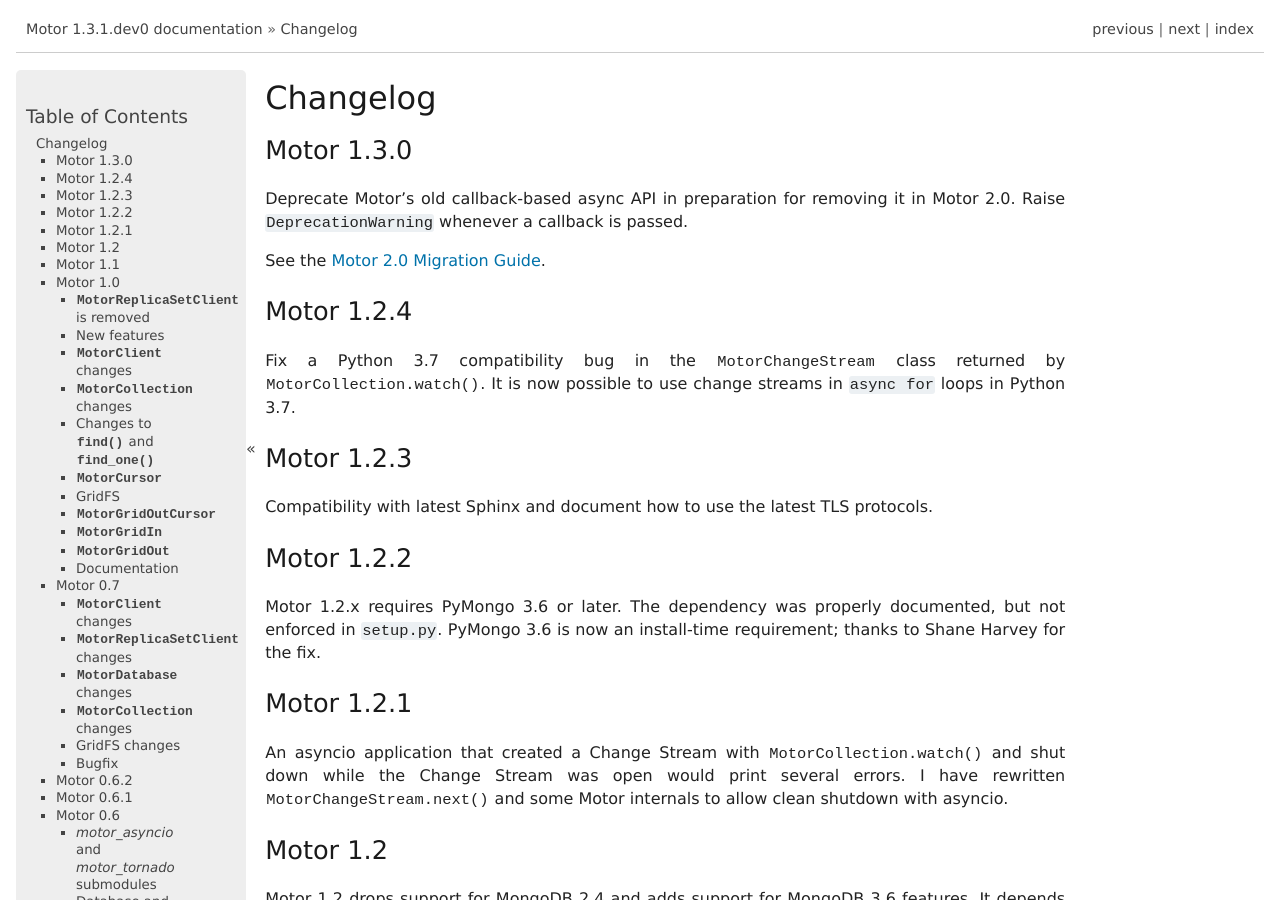
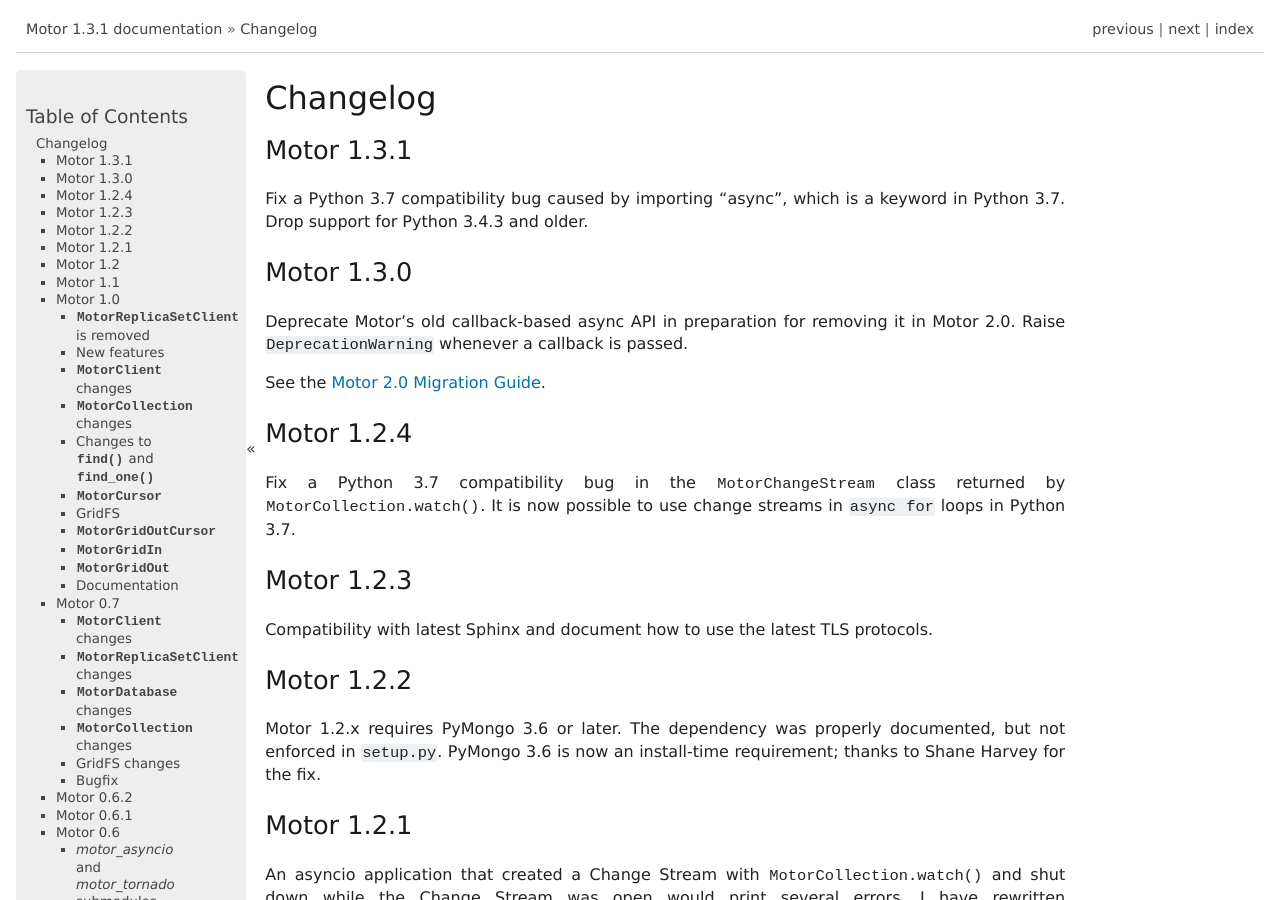
Before and after one commit to mongodb/motor, a Sphinx documentation site: the page built from doc/changelog.rst, in a window 1280 px wide and 900 px high. Built offline with Sphinx 7.4.7, drawn with Linux system fonts in a browser that asks for light colours; pages that are not in the unit, such as notebooks, are missing from menus; the version number is read from the project's files by our own code; some of the changed text lies outside the part shown.

Commit message:
BUMP 1.3.1
Signed-off-by: A. Jesse Jiryu Davis <jesse@mongodb.com>

```diff
--- a/doc/changelog.rst
+++ b/doc/changelog.rst
@@ -2,6 +2,12 @@
 =========
 
 .. currentmodule:: motor.motor_tornado
+
+Motor 1.3.1
+-----------
+
+Fix a Python 3.7 compatibility bug caused by importing "async", which is a
+keyword in Python 3.7. Drop support for Python 3.4.3 and older.
 
 Motor 1.3.0
 -----------
--- a/motor/__init__.py
+++ b/motor/__init__.py
@@ -20,7 +20,7 @@
 
 from motor.motor_py3_compat import text_type
 
-version_tuple = (1, 3, 1, 'dev0')
+version_tuple = (1, 3, 1)
 
 
 def get_version_string():
--- a/setup.py
+++ b/setup.py
@@ -152,7 +152,7 @@
     packages.append('motor.aiohttp')
 
 setup(name='motor',
-      version='1.3.1.dev0',
+      version='1.3.1',
       packages=packages,
       description=description,
       long_description=long_description,
```
